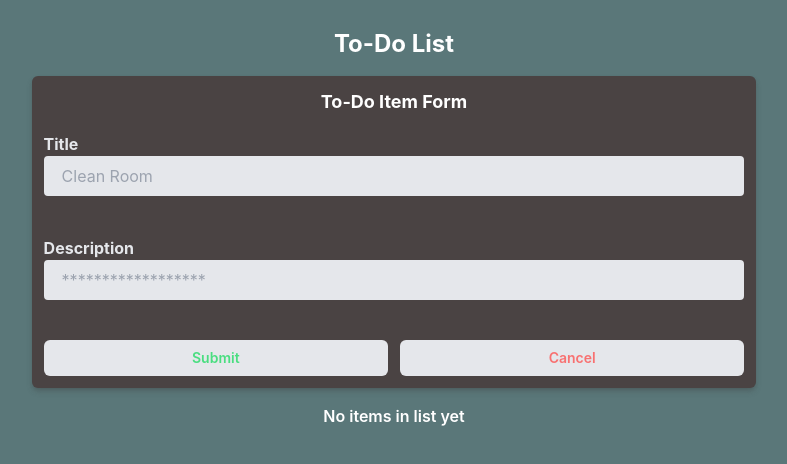
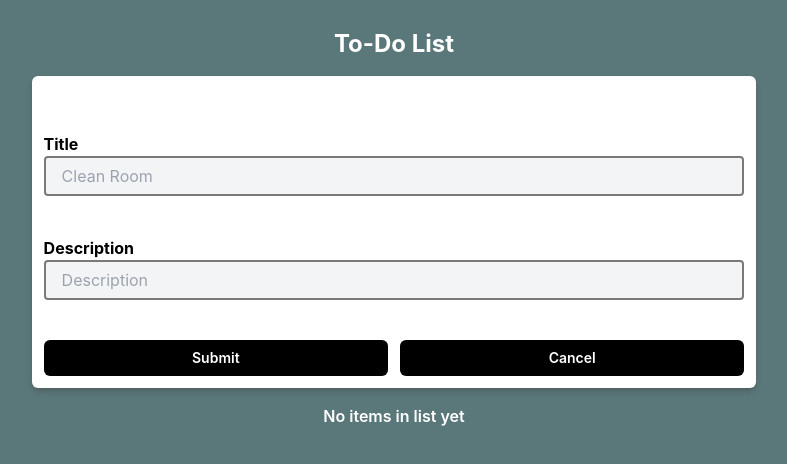
Before and after one commit to MichaelHeinzman/React-To-Do-List, a React (Create React App) app: page / in a window 1280 px wide. Both pictures are taken after a click on the button "ADD ITEM". Shown: the top 464 px of the page, without its empty margins (246-1033 px from the left). Built offline with nearby package versions, Linux system fonts and the light colour scheme.

Commit message:
Changed form styling

```diff
--- a/src/components/ListContainer/ListItemForm.jsx
+++ b/src/components/ListContainer/ListItemForm.jsx
@@ -20,7 +20,7 @@ const ListItemForm = ({ disableForm }) => {
 
   return (
     <div
-      className="flex w-full flex-col gap-y-4 self-center rounded-md bg-[#4a4343] p-3 shadow-md shadow-[#3f3f3f4e]"
+      className="flex w-full flex-col gap-y-4 self-center rounded-md bg-[#ffffff] p-3 shadow-md shadow-[#3f3f3f4e]"
       data-testid="list-item-form"
     >
       <h3 className="text-center text-lg font-bold text-white">
@@ -31,7 +31,7 @@ const ListItemForm = ({ disableForm }) => {
       <div className="mb-6 flex-col gap-2">
         <div className="md:w-1/3">
           <label
-            className="mb-1 block pr-4 font-bold text-gray-200 md:mb-0"
+            className="mb-1 block pr-4 font-bold text-black md:mb-0"
             htmlFor="inline-full-name"
           >
             Title
@@ -39,7 +39,7 @@ const ListItemForm = ({ disableForm }) => {
         </div>
         <div className="md:w-full">
           <input
-            className="w-full appearance-none rounded border-2 border-gray-200 bg-gray-200 px-4 py-2 leading-tight text-gray-700 focus:border-[#5a7779] focus:bg-white focus:outline-none"
+            className="w-full appearance-none rounded border-2 border-[#797979] bg-gray-100 px-4 py-2 leading-tight text-gray-700 focus:border-[#000000] focus:bg-white focus:text-black focus:outline-none"
             id="inline-full-name"
             type="text"
             placeholder="Clean Room"
@@ -53,33 +53,33 @@ const ListItemForm = ({ disableForm }) => {
       <div className="mb-6 flex-col gap-2">
         <div className="md:w-1/3">
           <label
-            className="mb-1 block pr-4 font-bold text-gray-200 md:mb-0 md:text-left"
-            htmlFor="inline-password"
+            className="mb-1 block pr-4 font-bold text-black md:mb-0 md:text-left"
+            htmlFor="inline-description"
           >
             Description
           </label>
         </div>
         <div className="md:w-full">
           <input
-            className="w-full appearance-none rounded border-2 border-gray-200 bg-gray-200 px-4 py-2 leading-tight text-gray-700 focus:border-[#5a7779] focus:bg-white focus:outline-none"
-            id="inline-password"
+            className="w-full appearance-none rounded border-2 border-[#797979] bg-gray-100 px-4 py-2 leading-tight text-gray-700 focus:border-[#000000] focus:bg-white focus:text-black focus:outline-none"
+            id="inline-description"
             type="text"
-            placeholder="******************"
+            placeholder="Description"
+            value={description}
             onChange={(e) => setDescription(e.target.value)}
-            value={description}
           />
         </div>
       </div>
 
       <div className="flex w-full gap-3 self-center">
         <button
-          className="w-1/2 self-center rounded-md bg-gray-200 p-2 text-sm font-semibold text-green-400 hover:bg-green-400 hover:text-gray-200"
+          className="w-1/2 self-center rounded-md bg-black p-2 text-sm font-semibold text-white hover:bg-green-400"
           onClick={onFormSubmit}
         >
           Submit
         </button>
         <button
-          className="w-1/2 self-center rounded-md bg-gray-200 p-2 text-sm font-semibold text-red-400 hover:bg-red-400 hover:text-gray-200"
+          className="w-1/2 self-center rounded-md bg-black p-2 text-sm font-semibold text-white hover:bg-red-400 hover:text-gray-200"
           onClick={disableForm}
         >
           Cancel
```
